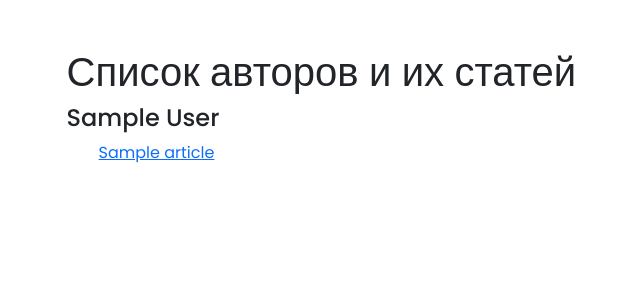
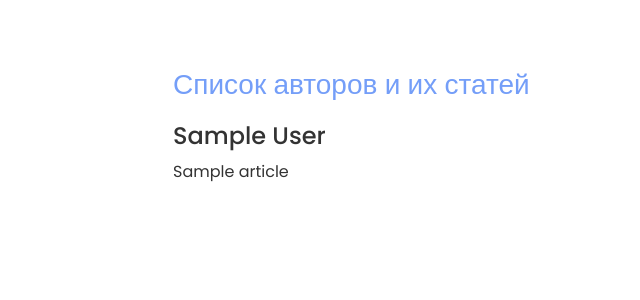
Before and after one commit to afansenkosergey/tsm-django, a Django app: page /articles/authors/ in a window 1280 px wide. Shown: the part 61-361 px from the top of the page, without its empty margins (87-727 px from the left). Run offline with Django 5.2, Linux system fonts and the light colour scheme; tables that the repository leaves empty hold one stand-in row (values such as "Sample post").

Commit message:
Add all homework

```diff
--- a/articles/static/articles/css/add_article.css
+++ b/articles/static/articles/css/add_article.css
@@ -1,21 +1,23 @@
 @import url('https://fonts.googleapis.com/css2?family=Poppins:wght@300;400;500;600;700&display=swap');
+
 * {
   margin: 0;
   padding: 0;
   box-sizing: border-box;
   font-family: 'Poppins', sans-serif;
 }
+
 body {
   display: flex;
   align-items: center;
   justify-content: center;
-  background: #cdced2;
   padding: 20px;
 }
-.container{
+
+.container {
   display: initial;
+}
 
-}
 .container1 {
   max-width: 1070px;
   width: 100%;
@@ -23,11 +25,102 @@
   margin-inline: 1rem;
 }
 
-.container2{
+.container2 {
   position: absolute;
   left: 12%;
 }
+.article-container {
+  position: relative;
+  margin: 20px;
+  padding: 20px;
+  background-color: #fff;
+  border: 1px solid #ccc;
+  border-radius: 8px;
+  box-shadow: 0 0 10px rgba(0, 0, 0, 0.5);
+}
+.article-container h2{
+  color: #833826;
+}
+/* Общий стиль для контейнера */
+.container2 {
+  max-width: 800px;
+  margin: 0 auto;
+  padding: 20px;
+}
 
+/* Стиль для блока статьи */
+.article {
+  background-color: #f5f5f5;
+  padding: 20px;
+  border-radius: 8px;
+  box-shadow: 0 0 10px rgba(220, 8, 8, 0.28);
+}
+
+/* Стиль для заголовка статьи */
+.article h2 {
+  color: #007c33;
+  font-size: 24px;
+  margin-bottom: 15px;
+}
+
+/* Стиль для списка статей */
+.article ul {
+  list-style: none;
+  padding: 0;
+}
+
+/* Стиль для ссылок на статьи */
+.article a {
+  text-decoration: none;
+  color: #d96565; /* Синий цвет ссылок */
+}
+
+.article a:hover {
+  text-decoration: underline;
+}
+
+/* Стиль для случая, когда нет статей */
+.article h1 {
+  color: #ff0000; /* Красный цвет для заголовка, если нет статей */
+}
+
+/* Общий стиль для контейнера */
+.container3 {
+  max-width: 800px;
+  margin: 0 auto;
+  padding: 20px;
+}
+
+/* Стиль для заголовка страницы */
+.container3 h1 {
+  color: #749ef8;
+  font-size: 28px;
+  margin-bottom: 20px;
+}
+
+/* Стиль для имени автора */
+.container3 h4 {
+  color: #000000; /* Синий цвет для имени автора */
+  margin-bottom: 10px;
+}
+
+/* Стиль для списка статей */
+.container3 ul {
+  list-style: none;
+  padding: 0;
+}
+
+/* Стиль для ссылок на статьи */
+.container3 a {
+  text-decoration: none;
+  color: #333; /* Цвет текста для ссылок на статьи */
+  display: block;
+  margin-bottom: 5px;
+}
+
+.container3 a:hover {
+  text-decoration: underline;
+}
 .gradient-section {
   width: 50%;
   position: relative;
@@ -37,8 +130,7 @@
   width: 100%;
   height: 100%;
   background-color: #ccff99;
-  background-image:
-    radial-gradient(at 83% 69%, hsla(280, 67%, 78%, 1) 0px, transparent 50%),
+  background-image: radial-gradient(at 83% 69%, hsla(280, 67%, 78%, 1) 0px, transparent 50%),
     radial-gradient(at 9% 70%, hsla(18, 81%, 74%, 1) 0px, transparent 50%),
     radial-gradient(at 61% 52%, hsla(153, 75%, 65%, 1) 0px, transparent 50%),
     radial-gradient(at 28% 93%, hsla(321, 74%, 60%, 1) 0px, transparent 50%),
@@ -94,7 +186,8 @@
   margin-bottom: 5px;
 }
 
-.form-group input, .form-group textarea {
+.form-group input,
+.form-group textarea {
   font-size: 0.875rem;
   font-weight: 500;
   width: 100%;
@@ -127,7 +220,7 @@
   align-items: center;
 }
 
-.result-container1 p{
+.result-container1 p {
   font-size: 0.875rem;
   font-weight: 500;
   color: #3461ca;
@@ -145,7 +238,6 @@
 }
 
 @media screen and (max-width: 56rem) {
-
   .container1 {
     max-width: 90%;
     flex-direction: column;
@@ -195,7 +287,6 @@
   .form-section button {
     font-size: 0.875rem;
   }
-
 }
 
 @media screen and (max-width: 36.25rem) {
--- a/articles/templates/articles/add_article.html
+++ b/articles/templates/articles/add_article.html
@@ -40,7 +40,6 @@
                               placeholder="Your Text..."></textarea>
                 </div>
                 <div class="form-group result-container">
-                    <p class="result">Article sent successfully.</p>
                     <button type="submit" class="send-btn">Send articles</button>
                 </div>
             </form>
--- a/articles/templates/articles/article_detail.html
+++ b/articles/templates/articles/article_detail.html
@@ -4,7 +4,7 @@
 {% block head %}{% endblock %}
 {% block body %}
 
-    <div class="position-relative m-4">
+    <div class="article-container">
 
         <h2>{{ article.title }}</h2>
         {% for author in article.authors.all %}
@@ -18,7 +18,7 @@
               Like
               <span class="position-absolute top-0 start-100 translate-middle badge rounded-pill bg-danger">
                 {{ article.likes }}
-                <span class="visually-hidden">непрочитанные сообщения</span>
+                <span class="visually-hidden">лайки</span>
               </span>
             </button>
         </form>
--- a/articles/templates/articles/authors_page.html
+++ b/articles/templates/articles/authors_page.html
@@ -1,13 +1,13 @@
 {% extends 'articles/base.html' %}
 
 {% block body %}
-    <div class="container2">
+    <div class="container3">
        <h1>Список авторов и их статей</h1>
         {% for author in authors %}
-            <h4>{{ author.first_name }} {{ author.last_name }}</h4>
+            <h4><a href="{% url 'articles:author_detail' author.id %}">{{ author.first_name }} {{ author.last_name }}</a></h4>
             <ul>
                 {% for article in author.article_set.all %}
-                    <a href="{% url 'articles:detail' article.id %}">{{ article.title }}</a>
+                    <li><a href="{% url 'articles:detail' article.id %}">{{ article.title }}</a></li>
                 {% endfor %}
             </ul>
         {% endfor %}
--- a/articles/templates/articles/base.html
+++ b/articles/templates/articles/base.html
@@ -8,10 +8,10 @@
     <meta http-equiv="X-UA-Compatible" content="ie=edge">
     <link type="text/css" href="{% static 'articles/css/add_article.css' %}" rel="stylesheet"/>
     <link href="https://cdn.jsdelivr.net/npm/bootstrap@5.3.2/dist/css/bootstrap.min.css" rel="stylesheet" integrity="sha384-T3c6CoIi6uLrA9TneNEoa7RxnatzjcDSCmG1MXxSR1GAsXEV/Dwwykc2MPK8M2HN" crossorigin="anonymous">
+    <script src="https://code.jquery.com/jquery-3.6.4.slim.min.js" integrity="sha384-aSmgF0J4uL+3uxUrlT6Zfb3W9yGDKX3Yi5QnjhI5Asj0A6b3UggJp1yv4xXpFMNQ" crossorigin="anonymous"></script>
     <script src="https://cdn.jsdelivr.net/npm/bootstrap@5.3.2/dist/js/bootstrap.bundle.min.js" integrity="sha384-C6RzsynM9kWDrMNeT87bh95OGNyZPhcTNXj1NW7RuBCsyN/o0jlpcV8Qyq46cDfL" crossorigin="anonymous"></script>
 <title>{% block title %}{% endblock %}</title>
 </head>
-
 <body>
     <div class="container">
         <header class="d-flex flex-column flex-md-row align-items-center px-md-4 mb-5 bg-white border-bottom">
@@ -24,8 +24,8 @@
             </ul>
 
             <div class="col-md-8 text-end">
-                <button type="button" class="btn btn-success me-2" href="#">Login</button>
-                <button type="button" class="btn btn-primary" href="#">Sign-up</button>
+                <a type="button" class="btn btn-success me-2" href="#">Login</a>
+                <a type="button" class="btn btn-primary" href="#">Sign-up</a>
             </div>
         </header>
 
--- a/articles/views.py
+++ b/articles/views.py
@@ -21,9 +21,10 @@
     return render(request, 'articles/article_detail.html', context=context)
 
 
-def author_detail(request, author_id):
+def author_detail(request, author_id: int):
     author = get_object_or_404(Author, pk=author_id)
     return render(request, 'articles/author_detail.html', {'author': author})
+
 
 def authors_page(request):
     authors = Author.objects.all()
@@ -43,7 +44,7 @@
         article_form = ArticleForm(request.POST)
         author_form = AuthorForm(request.POST)
         if article_form.is_valid() and author_form.is_valid():
-            author = author_form.save()  # Сначала сохраните автора
+            author = author_form.save()
             article = article_form.save(commit=False)
             article.author = author
             article.save()
```
